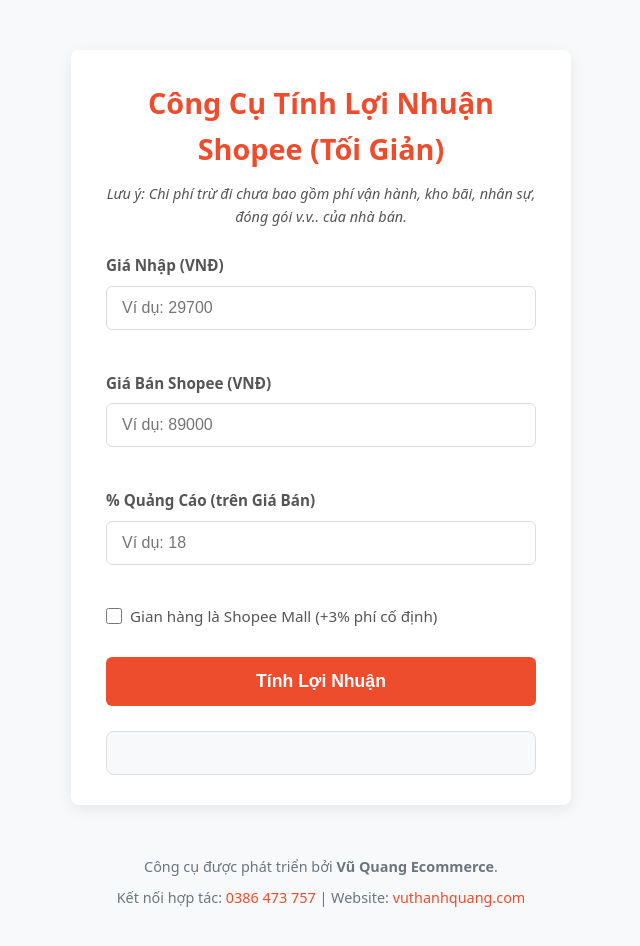
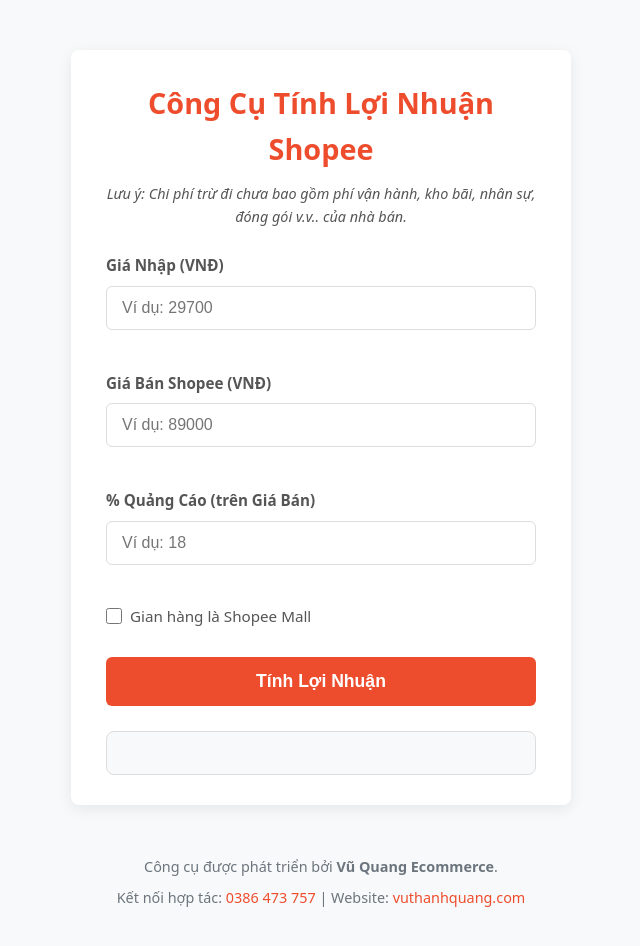
Before and after one commit to quangnbtd/tinhlailoshopee, a plain HTML site: page index.html in a window 1280 px wide. Shown: the whole page, without its empty margins (319-959 px from the left). Drawn offline with Linux system fonts and the light colour scheme.

Commit message:
Update index.html

```diff
--- a/index.html
+++ b/index.html
@@ -203,7 +203,7 @@
 <body>
 
 <div class="container">
-    <h1>Công Cụ Tính Lợi Nhuận Shopee (Tối Giản)</h1>
+    <h1>Công Cụ Tính Lợi Nhuận Shopee</h1>
     <!-- === ADDED NOTE HERE === -->
     <p class="luu-y">Lưu ý: Chi phí trừ đi chưa bao gồm phí vận hành, kho bãi, nhân sự, đóng gói v.v.. của nhà bán.</p>
 
@@ -228,7 +228,7 @@
      <div class="form-group">
          <label class="checkbox-label" for="isMall">
              <input type="checkbox" id="isMall">
-             <span>Gian hàng là Shopee Mall (+3% phí cố định)</span>
+             <span>Gian hàng là Shopee Mall</span>
          </label>
     </div>
 
```
